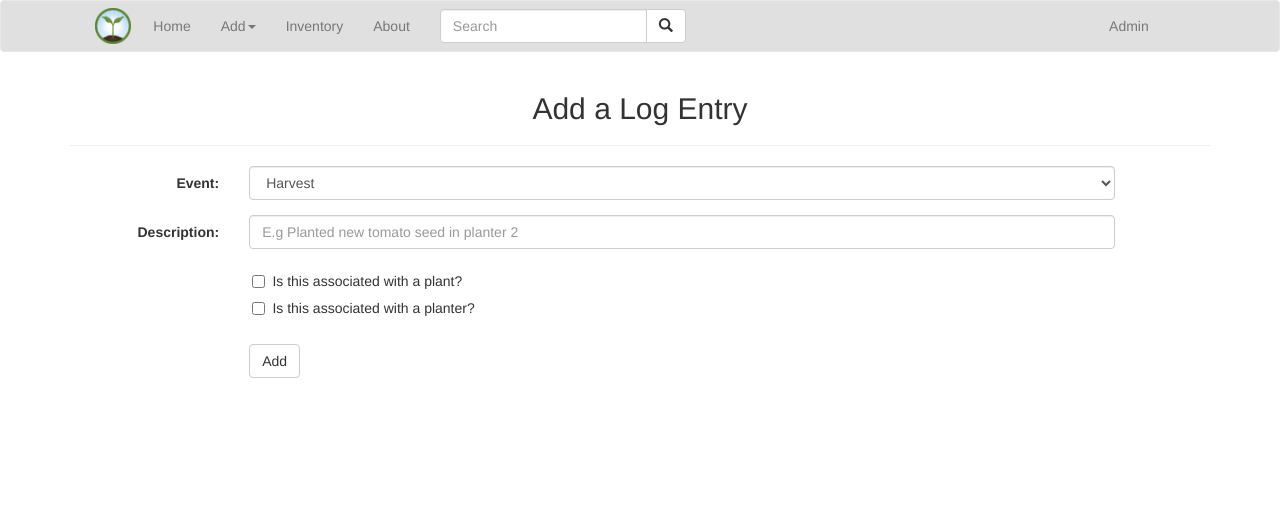
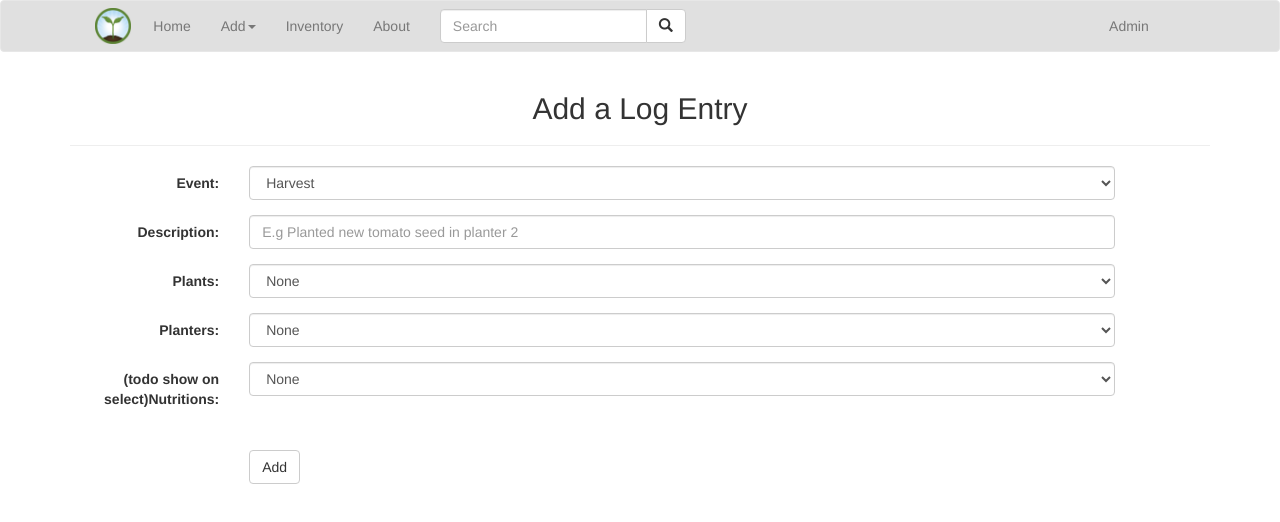
Before and after one commit to tbone255/harvester, an Angular app in the folder harvester_fe/harvesterApp/: page /add-event-log in a window 1280 px wide. Shown: the top 522 px of the page. Built offline with nearby package versions, Linux system fonts and the light colour scheme.

Commit message:
changed add log page

```diff
--- a/harvester_fe/harvesterApp/src/app/components/add-event-log/add-event-log.component.html
+++ b/harvester_fe/harvesterApp/src/app/components/add-event-log/add-event-log.component.html
@@ -19,13 +19,37 @@
         <input class="form-control" id="description" placeholder="E.g Planted new tomato seed in planter 2" name="description">
       </div>
     </div>
-    <div>
-      <div class="checkbox">
-  	    <label><input type="checkbox" value="">Is this associated with a plant?</label>
-	  </div>
-	  <div class="checkbox">
-  	    <label><input type="checkbox" value="">Is this associated with a planter?</label>
-	  </div>
+    <div class="form-group">
+      <label class="control-label col-sm-2" for="plants">Plants:</label>
+      <div class="col-sm-10">
+        <select class="form-control" id="plants">
+          <option>None</option>
+          <option>1: Beefsteak Tomato</option>
+          <option>2: Eggplant</option>
+          <option>3: Mint</option>
+        </select>
+      </div>
+    </div>
+    <div class="form-group">
+      <label class="control-label col-sm-2" for="planter">Planters:</label>
+      <div class="col-sm-10">
+        <select class="form-control" id="plants">
+          <option>None</option>
+          <option>1</option>
+          <option>2</option>
+          <option>3</option>
+        </select>
+      </div>
+    </div>
+    <div class="form-group">
+      <label class="control-label col-sm-2" for="ferts">(todo show on select)Nutritions:</label>
+      <div class="col-sm-10">
+        <select class="form-control" id="ferts">
+          <option>None</option>
+          <option>Peats 0-4-4</option>
+          <option>Peats 0-11-11</option>
+        </select>
+      </div>
     </div>
     <div class="form-group">
       <div class="col-sm-offset-2 col-sm-10">
```
